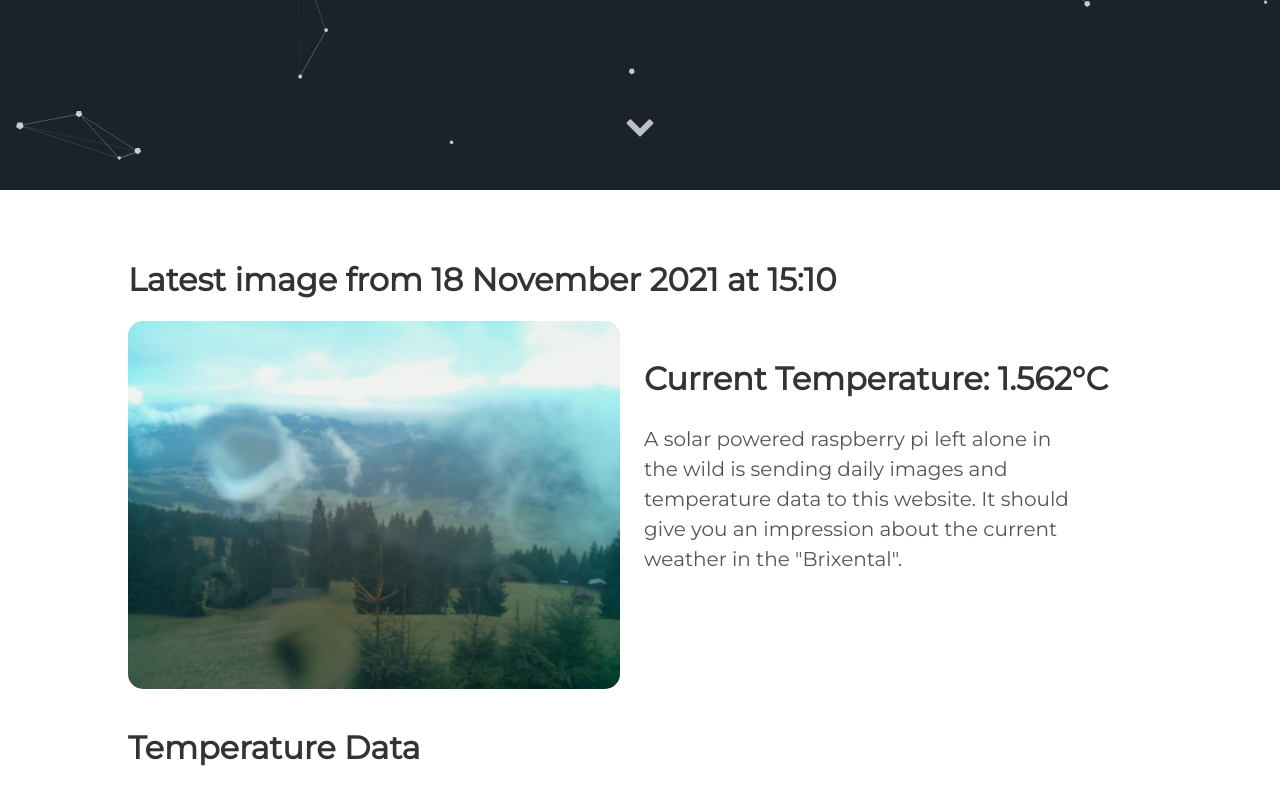
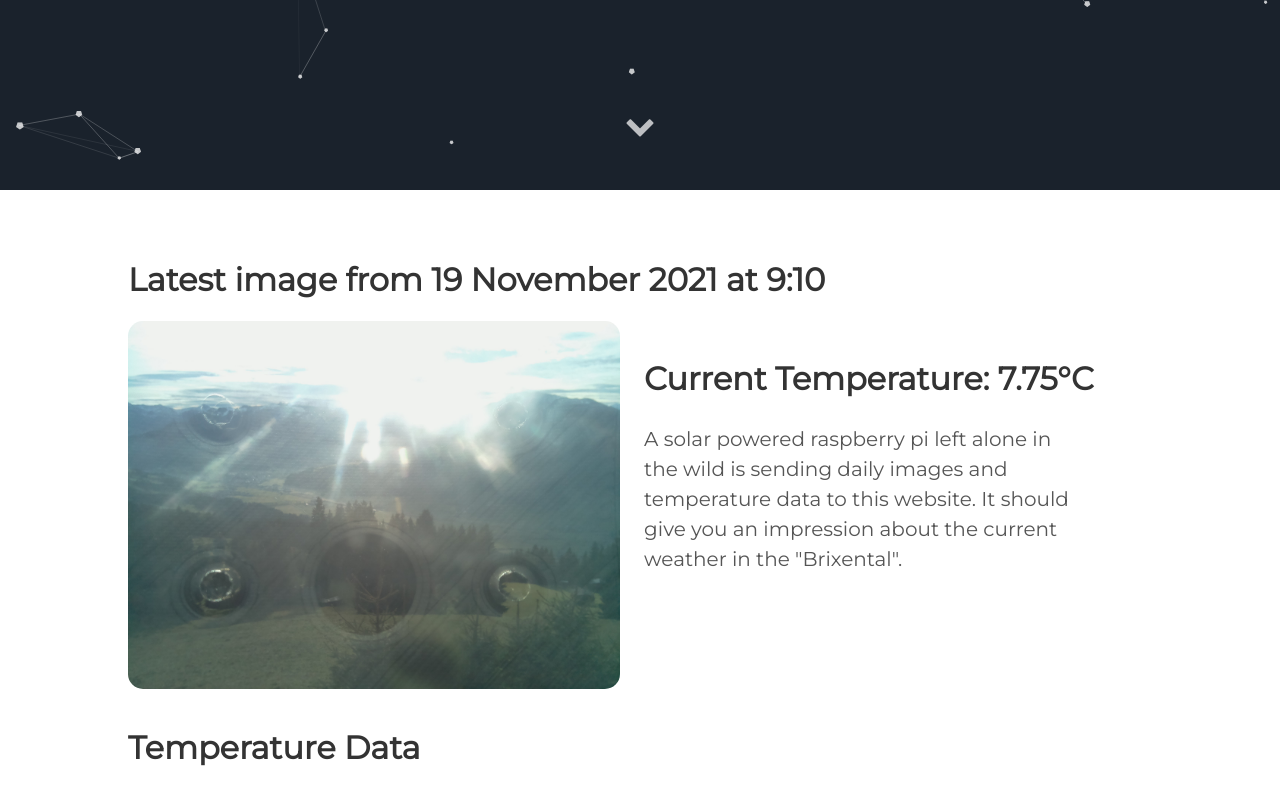
Before and after one commit to vektorious/vektorious.github.io, a Jekyll site: the page built from resources/huette.md, in a window 1280 px wide and 900 px high, scrolled down 710 px. Shown: the top 805 px of the window. Built offline with Jekyll 4.4.1, drawn with Linux system fonts in a browser that asks for light colours.

Commit message:
I'm a bot beep boop

```diff
--- a/resources/huette.md
+++ b/resources/huette.md
@@ -6,13 +6,13 @@ image: '/assets/img/'
 description: 'Live image from the Austrian alps'
 twitter_text: ' '
 ---
-## Latest image from 18 November 2021 at 15:10
+## Latest image from 19 November 2021 at  9:10
 <div class="huette">
   <div class="huette-image">
     <img src="{{ "/assets/img/huette.jpg" | prepend: site.baseurl }}">
   </div>
   <div class="huette-text">
-        <h2>Current Temperature: 1.562°C</h2>
+        <h2>Current Temperature: 7.75°C</h2>
         <p>A solar powered raspberry pi left alone in the wild is sending daily images and temperature data to this website. It should give you an impression about the current weather in the "Brixental".</p>
 
   </div>
```
Also changed, not shown: rpi-script/2021-11-19_090908.txt (renamed from rpi-script/2021-11-18_150909.txt, +5 -5 lines), rpi-script/huette.md (+2 -2 lines), assets/img/huette.jpg, assets/img/temp_plot.png, rpi-script/temp_plot.png, 1 other file.
